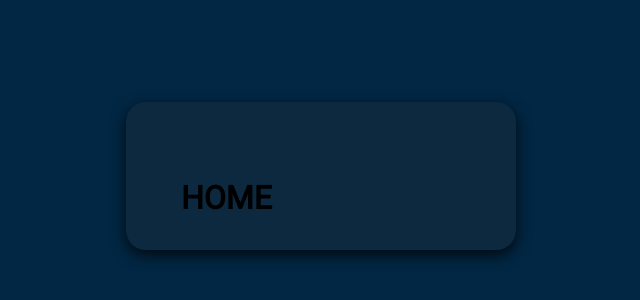
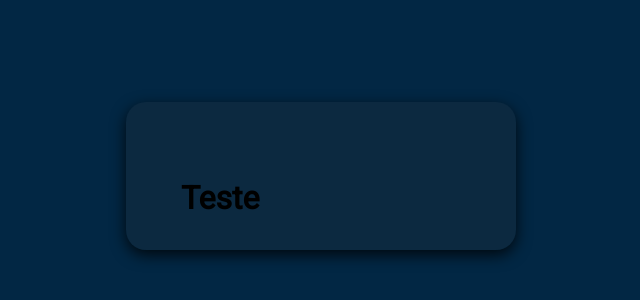
Before and after one commit to DevCarmona/Tela-Login-React, a React (Create React App) app in the folder login-v2/: page /home in a window 1280 px wide. Shown: the part 224-524 px from the top of the page, without its empty margins (319-959 px from the left). Built offline with nearby package versions, Linux system fonts and the light colour scheme; a web font is replaced by a local one.

Commit message:
cmt package

```diff
--- a/login-v2/package.json
+++ b/login-v2/package.json
@@ -8,6 +8,7 @@
     "@testing-library/user-event": "^13.2.1",
     "react": "^18.2.0",
     "react-dom": "^18.2.0",
+    "react-native-webview": "^13.8.1",
     "react-router-dom": "^6.22.2",
     "react-scripts": "5.0.1",
     "web-vitals": "^2.1.0"
--- a/login-v2/src/pages/Home/index.jsx
+++ b/login-v2/src/pages/Home/index.jsx
@@ -6,7 +6,7 @@ export const Home = () => {
 
   return (
     <LayoutComponents>
-      <h1>HOME</h1>
+      <h1>Teste</h1>
     </LayoutComponents>
   );
 };
```
Also changed, not shown: 2 other files (tests, documents, lock files or other folders).
